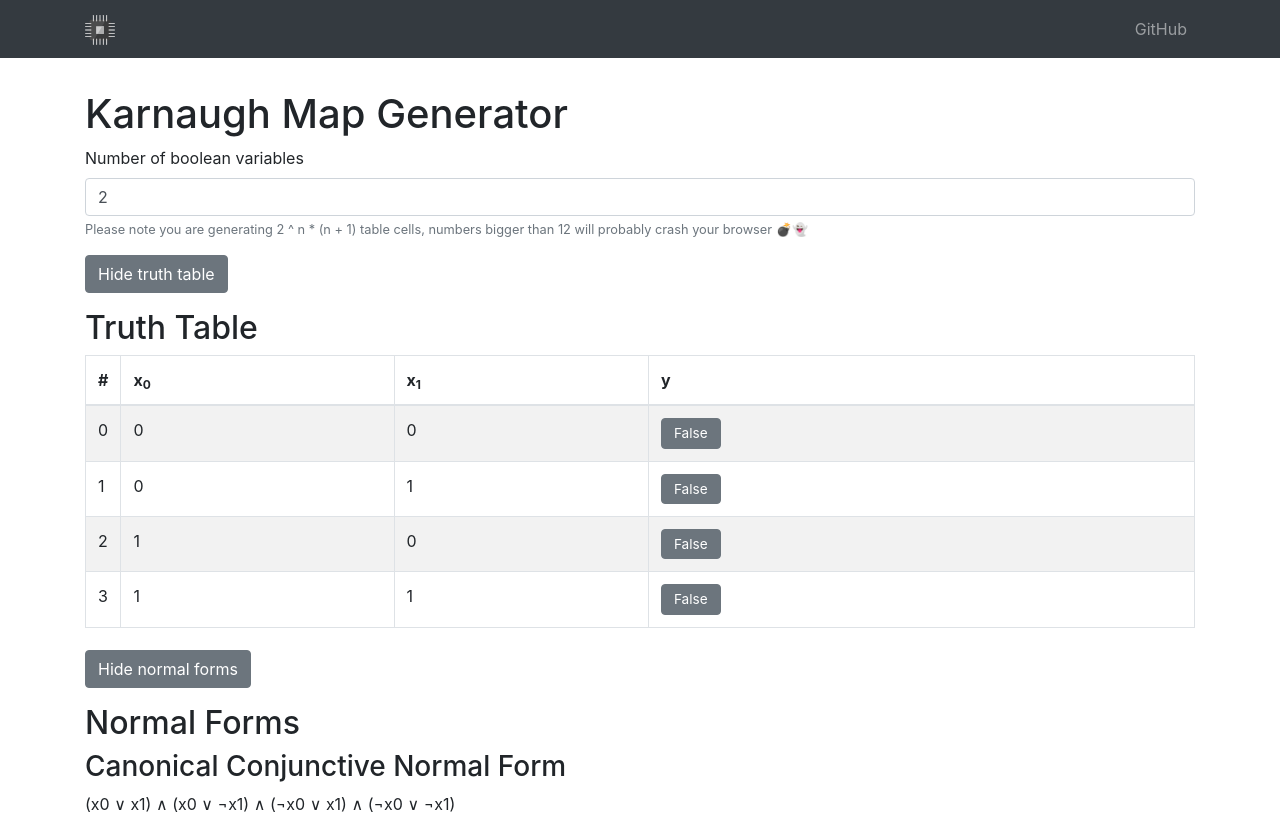
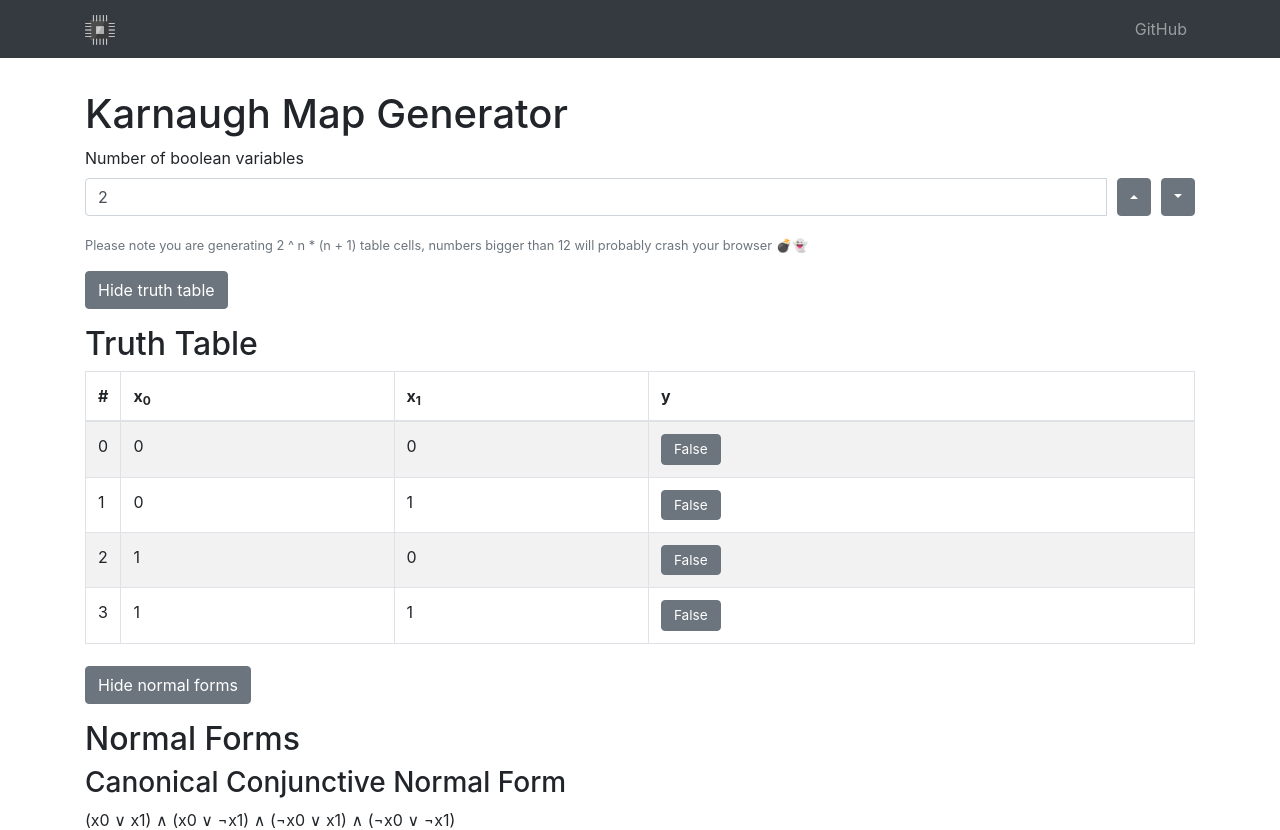
Before and after one commit to danlutz/karnaughmap, a React (Create React App) app: page / in a window 1280 px wide. Shown: the top 830 px of the page. Built offline with nearby package versions, Linux system fonts and the light colour scheme.

Commit message:
Add buttons to increase/ decrease inputs

```diff
--- a/src/components/TruthTable/TruthTable.js
+++ b/src/components/TruthTable/TruthTable.js
@@ -4,6 +4,8 @@ import {
   FormGroup,
   Label,
   Input,
+  InputGroup,
+  InputGroupAddon,
   FormText,
   Collapse,
   Button
@@ -34,6 +36,8 @@ const TruthTable = () => {
   const {
     numberOfInputs,
     handleInputsChange,
+    increaseInputs,
+    decreaseInputs,
     headers,
     rows,
     results,
@@ -52,6 +56,7 @@ const TruthTable = () => {
     <>
       <FormGroup>
         <Label for="numberOfInputs">Number of boolean variables</Label>
+        <InputGroup>
           <Input
             type="number"
             value={numberOfInputs}
@@ -59,6 +64,21 @@ const TruthTable = () => {
             max="32"
             onChange={handleInputsChange}
           />
+          <InputGroupAddon>
+            <Button
+              onClick={increaseInputs}
+              style={{ transform: 'rotate(180deg)', margin: '0 10px' }}
+            >
+              <span className="dropdown-toggle" />
+            </Button>
+          </InputGroupAddon>
+          <InputGroupAddon>
+            <Button onClick={decreaseInputs}>
+              <span className="dropdown-toggle" />
+            </Button>
+          </InputGroupAddon>
+        </InputGroup>
+
         <FormText>
           Please note you are generating 2 ^ n * (n + 1) table cells, numbers
           bigger than 12 will probably crash your browser{' '}
--- a/src/hooks/useTruthTable.js
+++ b/src/hooks/useTruthTable.js
@@ -72,6 +72,24 @@ export default n => {
     setRows(getRows(value))
   }
 
+  const increaseInputs = () => {
+    if (numberOfInputs < 32) {
+      const newValue = numberOfInputs + 1
+      setNumbersOfInputs(newValue)
+      setHeaders(getHeaders(newValue))
+      setRows(getRows(newValue))
+    }
+  }
+
+  const decreaseInputs = () => {
+    if (numberOfInputs > 0) {
+      const newValue = numberOfInputs - 1
+      setNumbersOfInputs(newValue)
+      setHeaders(getHeaders(newValue))
+      setRows(getRows(newValue))
+    }
+  }
+
   // Updates y col
   const toggleResult = rowNumber => {
     setResults({
@@ -83,6 +101,8 @@ export default n => {
   return {
     numberOfInputs,
     handleInputsChange,
+    increaseInputs,
+    decreaseInputs,
     headers,
     rows,
     results,
```
Lines whose indentation alone changed are shown as unchanged.
